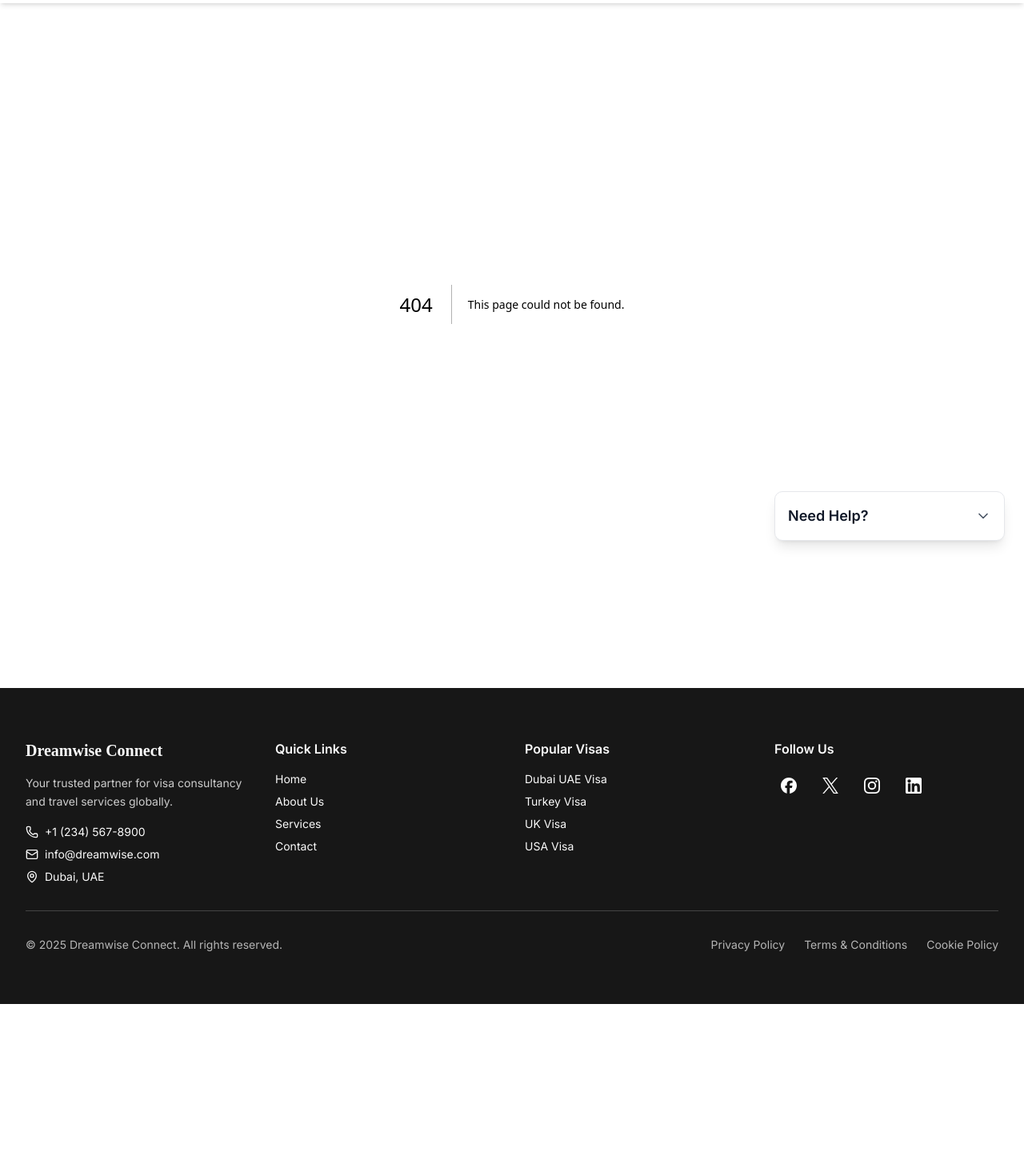
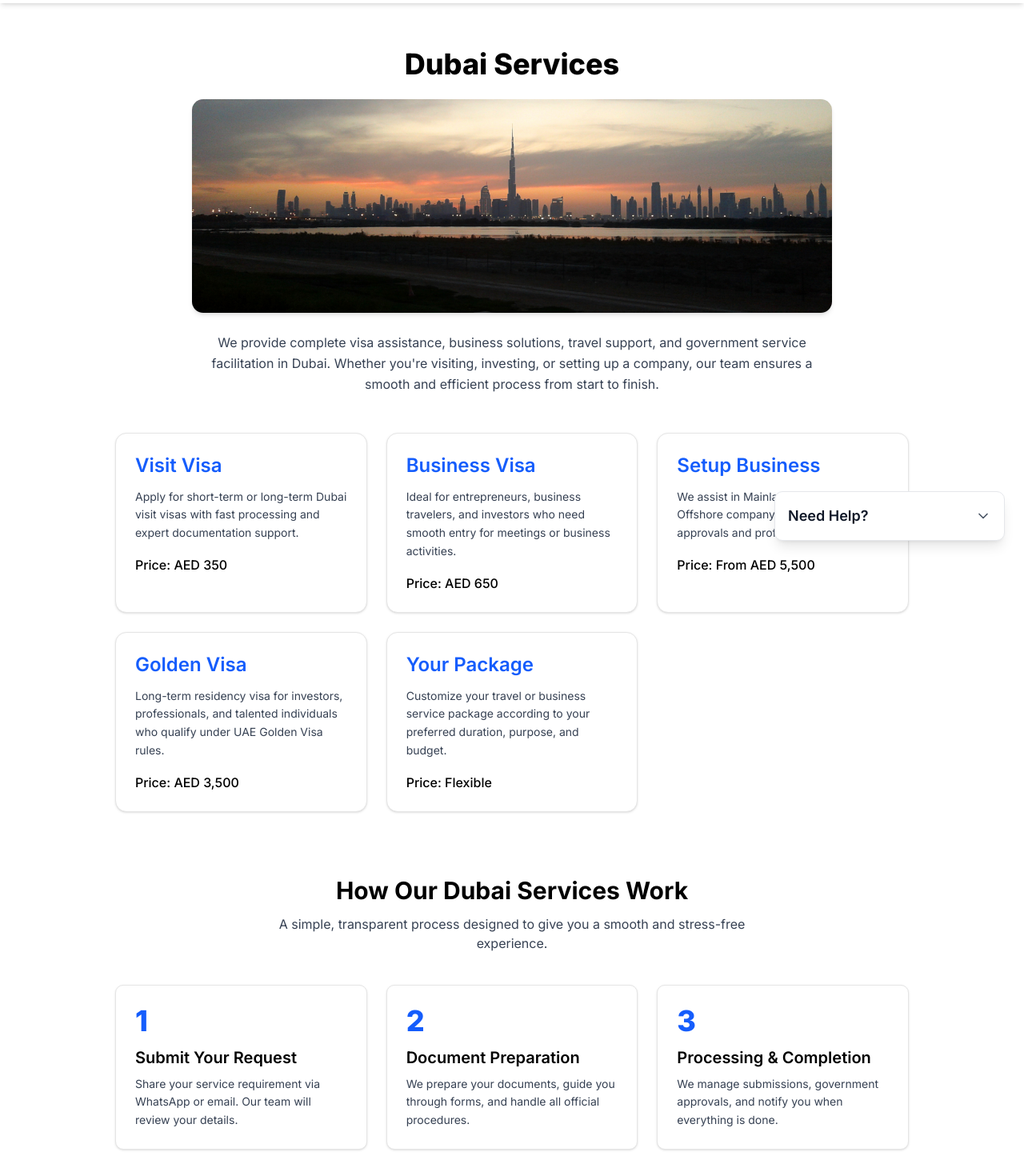
Before and after one commit to SuprimKhatri77/dreamwise-connect, a Next.js app: page /dubai-visa-services in a window 1280 px wide. Before the commit this address had no page. Shown: the part 100-1570 px from the top of the page at 80% size. Before the commit the page ends 1355 px from the top, so only its background shows below. Built offline with nearby package versions, Linux system fonts and the light colour scheme.

Commit message:
Dubai-visa-services

```diff
--- /dev/null
+++ b/app/dubai-visa-services/page.tsx
@@ -0,0 +1,9 @@
+import DubaiServicesPage from "@/modules/Dubai/Dubai-visa-services/DubaiVisaServices";
+
+export default function page() {
+  return (
+    <>
+      <DubaiServicesPage />
+    </>
+  );
+}
--- /dev/null
+++ b/modules/Dubai/Dubai-visa-services/DubaiVisaServices.tsx
@@ -0,0 +1,168 @@
+import Image from "next/image";
+
+export default function DubaiServices() {
+  const services = [
+    {
+      title: "Visit Visa",
+      description:
+        "Apply for short-term or long-term Dubai visit visas with fast processing and expert documentation support.",
+      price: "AED 350",
+    },
+    {
+      title: "Business Visa",
+      description:
+        "Ideal for entrepreneurs, business travelers, and investors who need smooth entry for meetings or business activities.",
+      price: "AED 650",
+    },
+    {
+      title: "Setup Business",
+      description:
+        "We assist in Mainland, Free-zone, and Offshore company formation with quick approvals and professional guidance.",
+      price: "From AED 5,500",
+    },
+    {
+      title: "Golden Visa",
+      description:
+        "Long-term residency visa for investors, professionals, and talented individuals who qualify under UAE Golden Visa rules.",
+      price: "AED 3,500",
+    },
+    {
+      title: "Your Package",
+      description:
+        "Customize your travel or business service package according to your preferred duration, purpose, and budget.",
+      price: "Flexible",
+    },
+  ];
+
+  return (
+    <div>
+      <section className="max-w-5xl mx-auto px-4 mt-20">
+        {/* PAGE TITLE */}
+        <h2 className="text-3xl md:text-4xl font-extrabold text-black text-center">
+          Dubai Services
+        </h2>
+
+        {/* IMAGE BETWEEN HEADING & PARAGRAPH */}
+        <div className="mt-6 flex justify-center">
+          <Image
+            src="/img/Dubai.jpg"
+            alt="Dubai services banner"
+            width={800}
+            height={400}
+            className="rounded-xl shadow-md object-cover"
+          />
+        </div>
+
+        {/* SHORT DESCRIPTION */}
+        <p className="text-center mt-6 text-gray-700 max-w-3xl mx-auto text-sm md:text-base leading-relaxed">
+          We provide complete visa assistance, business solutions, travel support,
+          and government service facilitation in Dubai. Whether you&apos;re visiting,
+          investing, or setting up a company, our team ensures a smooth and
+          efficient process from start to finish.
+        </p>
+
+        {/* SERVICES GRID */}
+        <div className="mt-12 grid grid-cols-1 sm:grid-cols-2 lg:grid-cols-3 gap-6">
+          {services.map((item, index) => (
+            <div
+              key={index}
+              className="p-6 border rounded-xl shadow-sm hover:shadow-md transition bg-white"
+            >
+              <h3 className="text-xl md:text-2xl font-semibold text-blue-600">
+                {item.title}
+              </h3>
+
+              <p className="mt-3 text-gray-700 text-sm leading-relaxed">
+                {item.description}
+              </p>
+
+              <p className="mt-4 font-medium text-black">Price: {item.price}</p>
+            </div>
+          ))}
+        </div>
+      </section>
+      <section className="max-w-5xl mx-auto px-4 mt-20">
+        <h2 className="text-3xl font-bold text-black text-center">How Our Dubai Services Work</h2>
+        <p className="text-gray-700 text-center max-w-2xl mx-auto mt-3">
+          A simple, transparent process designed to give you a smooth and stress-free experience.
+        </p>
+
+        <div className="mt-10 grid grid-cols-1 sm:grid-cols-3 gap-6">
+          {[
+            {
+              step: "1",
+              title: "Submit Your Request",
+              desc: "Share your service requirement via WhatsApp or email. Our team will review your details.",
+            },
+            {
+              step: "2",
+              title: "Document Preparation",
+              desc: "We prepare your documents, guide you through forms, and handle all official procedures.",
+            },
+            {
+              step: "3",
+              title: "Processing & Completion",
+              desc: "We manage submissions, government approvals, and notify you when everything is done.",
+            },
+          ].map((item, index) => (
+            <div key={index} className="p-6 border rounded-lg shadow-sm bg-white">
+              <div className="text-blue-600 text-4xl font-extrabold">{item.step}</div>
+              <h3 className="mt-3 text-xl font-semibold text-black">{item.title}</h3>
+              <p className="text-gray-700 mt-2 text-sm leading-relaxed">{item.desc}</p>
+            </div>
+          ))}
+        </div>
+      </section>
+
+      <section className="max-w-5xl mx-auto px-4 mt-20">
+        <h2 className="text-3xl font-bold text-black">General Document Checklist</h2>
+        <p className="text-gray-700 mt-3">
+          Requirements may vary based on service, but typically you will need the following:
+        </p>
+
+        <ul className="mt-4 space-y-3 list-disc pl-6 text-gray-700">
+          <li>Passport copy (valid for at least 6 months)</li>
+          <li>UAE residence visa copy</li>
+          <li>Emirates ID copy</li>
+          <li>Passport-sized photo with white background</li>
+          <li>Bank statements (if required)</li>
+          <li>NOC or authorization letter (for business-related services)</li>
+        </ul>
+      </section>
+
+      <section className="max-w-5xl mx-auto px-4 mt-20">
+        <h2 className="text-3xl font-bold text-black text-center">Frequently Asked Questions</h2>
+
+        <div className="mt-10 space-y-6">
+          {[
+            {
+              q: "How long does it take to process Dubai services?",
+              a: "Processing time varies by service. Most visas take between 24 hours to 5 working days. Business setup may take 3–7 days depending on the jurisdiction.",
+            },
+            {
+              q: "Do you offer doorstep document pickup?",
+              a: "Yes, we provide optional document pickup and drop-off for clients located in Dubai.",
+            },
+            {
+              q: "Are your service fees fixed?",
+              a: "Yes, all our fees are transparent and communicated before we start the process.",
+            },
+            {
+              q: "Can you assist with urgent / express services?",
+              a: "Yes, we offer priority processing for many services including visas, renewals, and typing.",
+            },
+            {
+              q: "Do you help with government appointments?",
+              a: "Absolutely. We arrange biometrics, medical test appointments, and typing center visits.",
+            },
+          ].map((item, i) => (
+            <div key={i} className="border-b pb-4">
+              <h3 className="font-semibold text-blue-600">{item.q}</h3>
+              <p className="mt-2 text-gray-700">{item.a}</p>
+            </div>
+          ))}
+        </div>
+      </section>
+    </div>
+  );
+}
```
